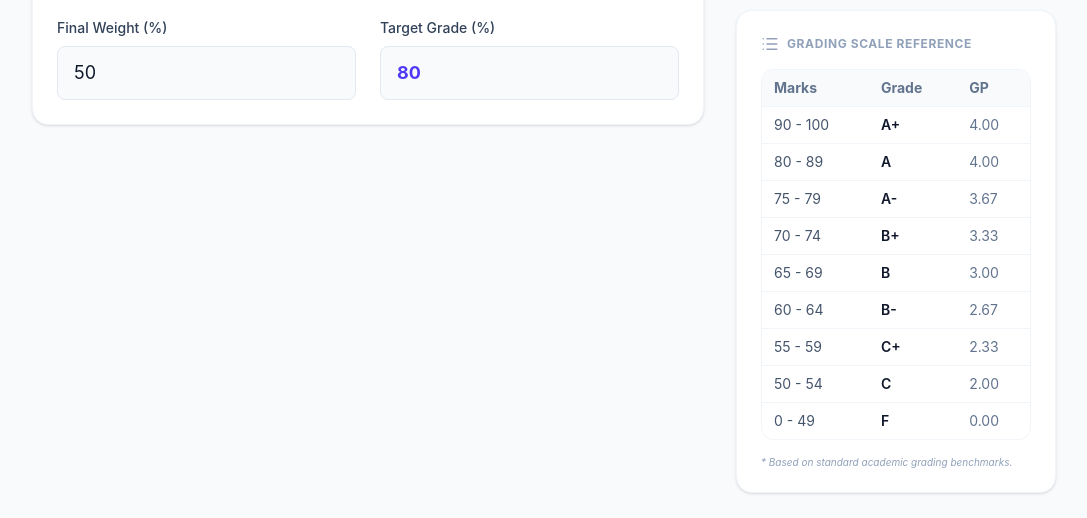
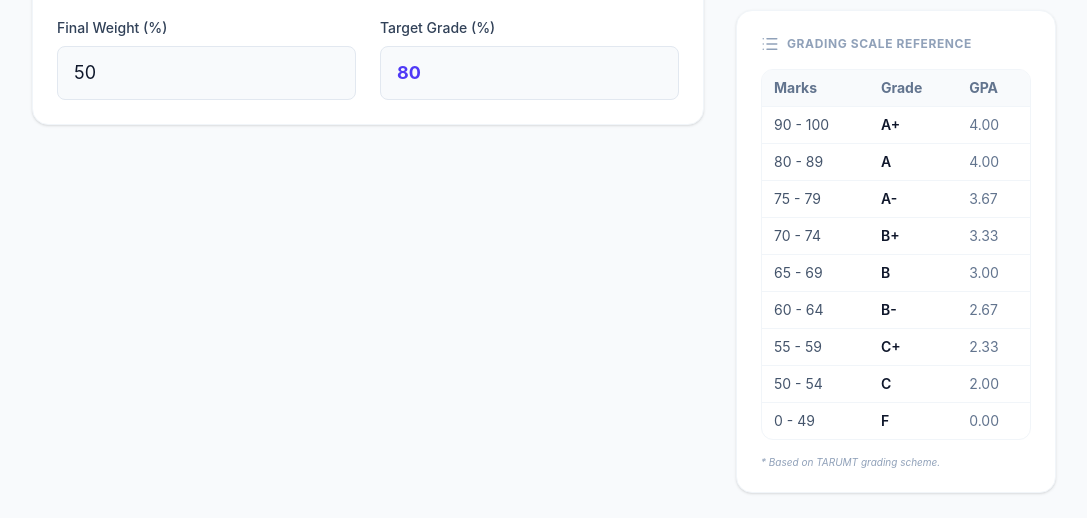
Before and after one commit to YeohWeiJeng/coursework-calculator, a React (Vite) app: page / in a window 1280 px wide. Shown: the part 511-1029 px from the top of the page, without its empty margins (96-1183 px from the left). Built offline with nearby package versions, Linux system fonts and the light colour scheme.

Commit message:
update description

```diff
--- a/src/App.jsx
+++ b/src/App.jsx
@@ -252,7 +252,7 @@ const App = () => {
                     <tr>
                       <th className="px-3 py-2">Marks</th>
                       <th className="px-3 py-2">Grade</th>
-                      <th className="px-3 py-2">GP</th>
+                      <th className="px-3 py-2">GPA</th>
                     </tr>
                   </thead>
                   <tbody className="divide-y divide-slate-100">
@@ -267,7 +267,7 @@ const App = () => {
                 </table>
               </div>
               <p className="mt-4 text-[10px] text-slate-400 italic leading-tight">
-                * Based on standard academic grading benchmarks.
+                * Based on TARUMT grading scheme.
               </p>
             </section>
           </div>
```
